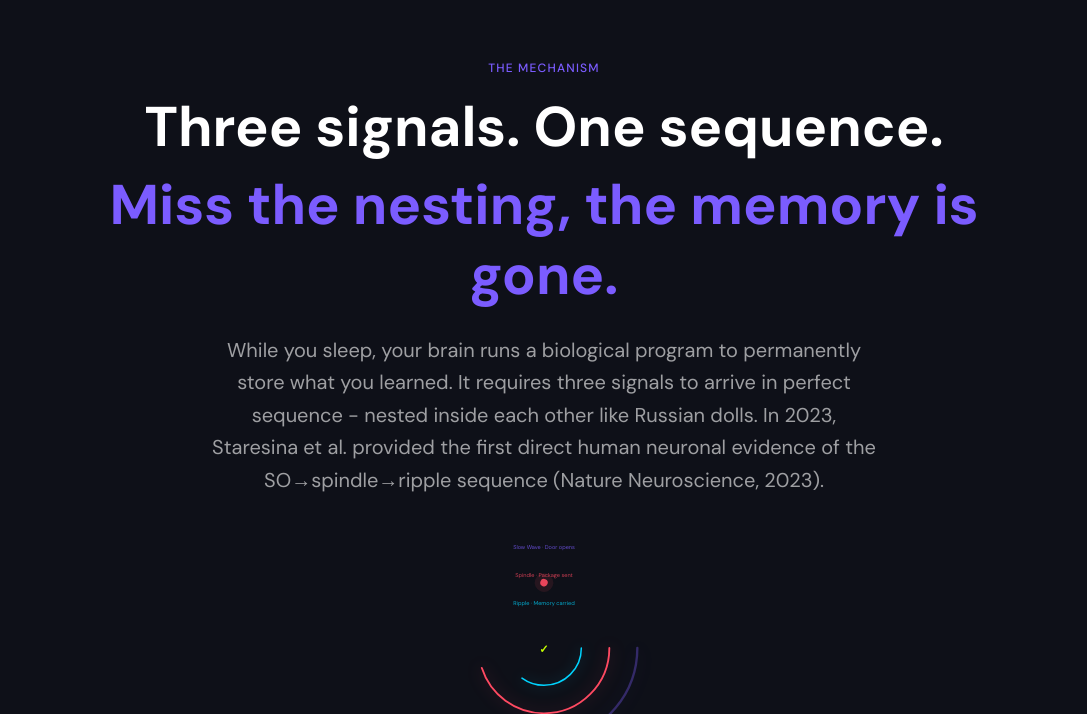
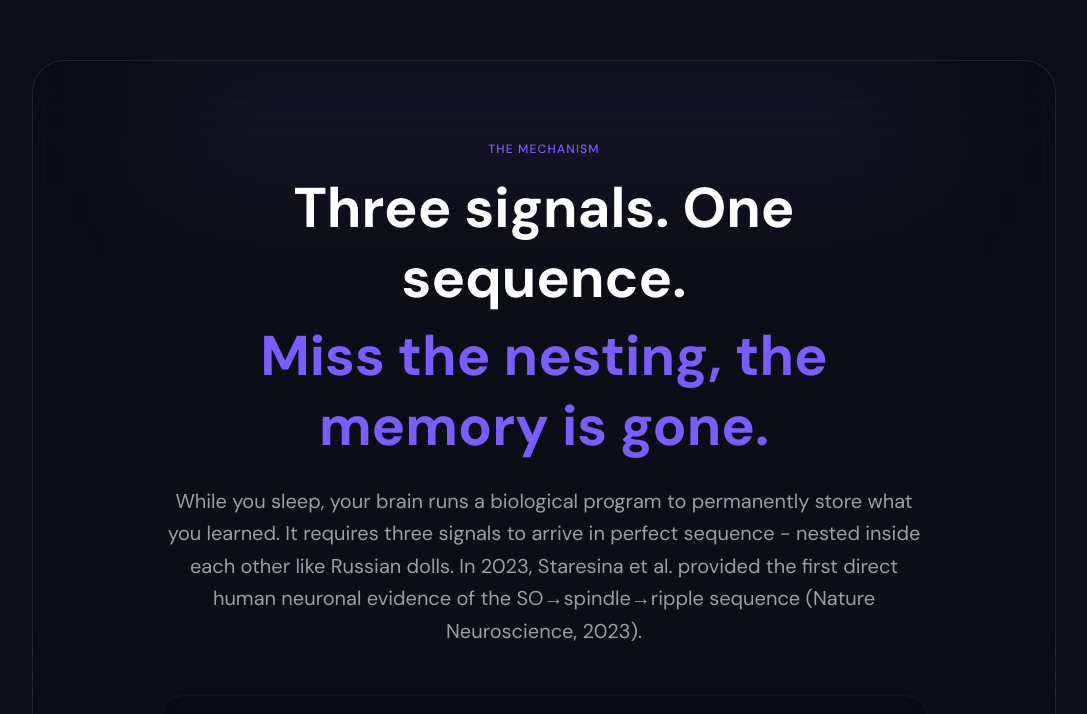
Before and after one commit to carlamosi/loci-site, a Next.js app: page / in a window 1280 px wide. Shown: the part 2086-2800 px from the top of the page, without its empty margins (96-1183 px from the left). Built offline with nearby package versions, Linux system fonts and the light colour scheme.

Commit message:
feat(ui): improve THE MECHANISM section with InteractiveCard and fix HandshakeDiagram layout jump

```diff
--- a/app/page.tsx
+++ b/app/page.tsx
@@ -359,9 +359,16 @@ export default function Home() {
       </section>
 
       {/* ── SECTION 3: THE HANDSHAKE ─────────────────────────── */}
-      <section className="bg-surface py-32 px-6">
-        <div className="max-w-4xl mx-auto text-center">
+      <section className="bg-surface py-32 px-6 relative">
+        <div className="max-w-5xl mx-auto">
           <SectionReveal>
+            <InteractiveCard effect="magnetic" strength={3} className="bg-transparent border-none">
+              <div className="relative rounded-[2rem] overflow-hidden border border-white/10 bg-midnight/30 backdrop-blur-2xl px-6 py-20 lg:px-16 shadow-2xl">
+                {/* Glow effects inside the card */}
+                <div className="absolute top-0 left-1/2 -translate-x-1/2 w-3/4 h-32 bg-violet/10 blur-[60px] pointer-events-none" />
+                <div className="absolute bottom-0 left-1/2 -translate-x-1/2 w-1/2 h-32 bg-acid/5 blur-[50px] pointer-events-none" />
+
+                <div className="relative z-10 text-center max-w-3xl mx-auto">
                   <p className="text-violet text-xs uppercase tracking-widest font-medium mb-4">THE MECHANISM</p>
                   <div className="mb-2 font-bold leading-tight" style={{ fontSize: 'clamp(2rem, 5vw, 3.5rem)' }}>
                     <span className="block text-white">Three signals. One sequence.</span>
@@ -369,24 +376,29 @@ export default function Home() {
                   <div className="mb-6 font-bold leading-tight" style={{ fontSize: 'clamp(2rem, 5vw, 3.5rem)' }}>
                     <span className="block text-violet">Miss the nesting, the memory is gone.</span>
                   </div>
-            <p className="text-white/60 text-xl leading-relaxed max-w-2xl mx-auto mb-2">
+                  <p className="text-white/60 text-xl leading-relaxed mb-12">
                     While you sleep, your brain runs a biological program to permanently store what you
                     learned. It requires three signals to arrive in perfect sequence - nested inside each
                     other like Russian dolls. In 2023, Staresina et al. provided the first direct human neuronal evidence of the SO→spindle→ripple sequence (Nature Neuroscience, 2023).
                   </p>
 
+                  <div className="bg-midnight/40 rounded-3xl p-8 border border-white/5 mb-8 backdrop-blur-md">
                     <HandshakeDiagram />
+                  </div>
 
-            <p className="text-white/50 text-base mt-8 max-w-xl mx-auto">
+                  <p className="text-white/50 text-base max-w-xl mx-auto">
                     Loci engineers this sequence - every night - for the memories that matter most to you.
                   </p>
 
                   <Link
                     href="/solution"
-              className="inline-flex items-center gap-1 text-violet font-medium mt-6 hover:underline transition-all"
+                    className="inline-flex items-center justify-center gap-2 mt-8 px-8 py-4 bg-white/5 border border-white/10 text-white font-medium rounded-full hover:bg-white/10 hover:border-violet/40 hover:text-violet transition-all duration-300"
                   >
-              See how →
+                    See how it works →
                   </Link>
+                </div>
+              </div>
+            </InteractiveCard>
           </SectionReveal>
         </div>
       </section>
--- a/components/home/HandshakeDiagram.tsx
+++ b/components/home/HandshakeDiagram.tsx
@@ -1,7 +1,7 @@
 'use client'
 
 import { useEffect, useRef, useState } from 'react'
-import { motion } from 'framer-motion'
+import { motion, AnimatePresence } from 'framer-motion'
 import { gsap } from '@/lib/gsap'
 
 const arcs = [
@@ -146,25 +146,41 @@ export default function HandshakeDiagram() {
         </svg>
       </div>
 
-      {hovered !== null && (
+      <div className="h-20 flex flex-col items-center justify-center relative w-full mt-4">
+        <AnimatePresence mode="wait">
+          {hovered !== null ? (
             <motion.div
+              key="tip"
               initial={{ opacity: 0, y: 4 }}
               animate={{ opacity: 1, y: 0 }}
-          className="bg-surface border border-white/10 rounded-xl px-4 py-2 text-white/70 text-sm max-w-xs text-center"
+              exit={{ opacity: 0, y: -4 }}
+              className="absolute bg-white/5 backdrop-blur-md border border-white/10 rounded-xl px-4 py-3 text-white/80 text-sm max-w-sm text-center shadow-lg"
             >
               {arcs[hovered].tip}
             </motion.div>
-      )}
-
-      {complete && (
+          ) : complete ? (
             <motion.p
+              key="complete"
               initial={{ opacity: 0, scale: 0.9 }}
               animate={{ opacity: 1, scale: 1 }}
-          className="text-acid font-bold text-xl"
+              exit={{ opacity: 0, scale: 0.9 }}
+              className="absolute text-acid font-bold text-lg tracking-wide"
             >
               ✓ Transfer Complete
             </motion.p>
+          ) : (
+            <motion.p
+              key="idle"
+              initial={{ opacity: 0 }}
+              animate={{ opacity: 1 }}
+              exit={{ opacity: 0 }}
+              className="absolute text-white/30 text-sm italic"
+            >
+              Hover over the sequence
+            </motion.p>
           )}
+        </AnimatePresence>
+      </div>
     </div>
   )
 }
```
Lines whose indentation alone changed are shown as unchanged.
